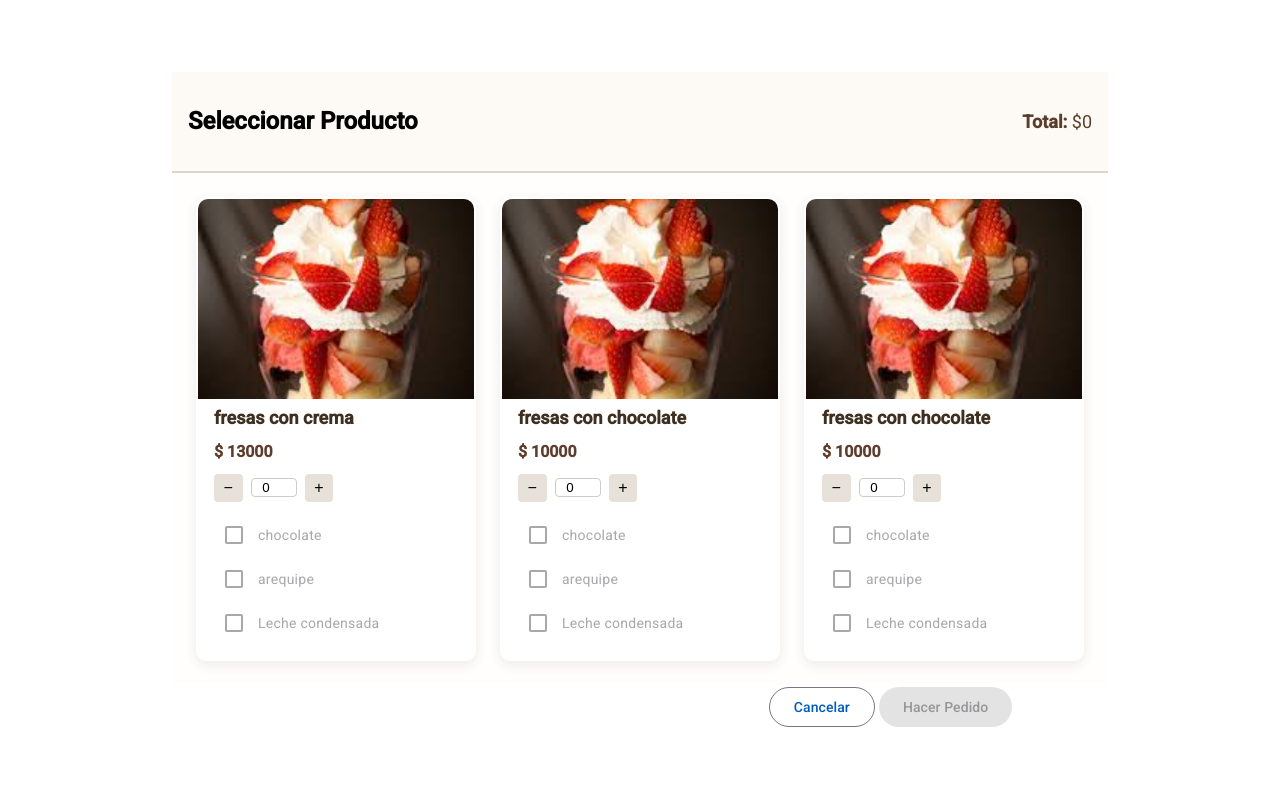
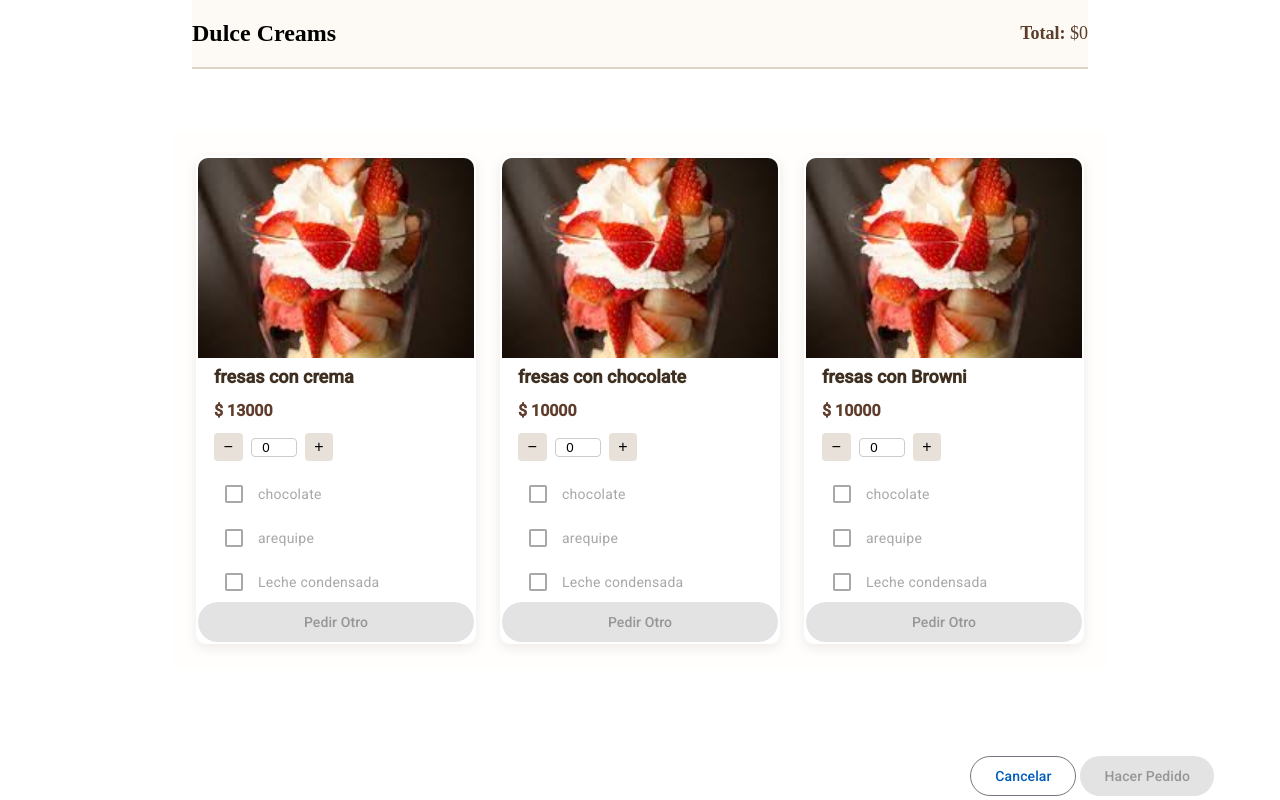
Before and after one commit to dperezc21/dulce-creams-web, an Angular app: page /home in a window 1280 px wide. Both pictures are taken after a click on the button "ORDENAR". Built offline with nearby package versions, Linux system fonts and the light colour scheme.

Commit message:
feat: select product, add other and select topping

```diff
--- a/src/app/components/products-view/products-view.component.css
+++ b/src/app/components/products-view/products-view.component.css
@@ -1,17 +1,33 @@
-
+.view-container {
+  display: flex;
+  flex-direction: column;
+  width: 100%;
+  align-items: center;
+}
 .cancel-button-container {
   display: flex;
   justify-content: flex-end;
   width: 90%;
+  position: absolute;
+  bottom: 0;
+  margin-bottom: 2px;
+}
+
+.flex-column {
+  display: flex;
+  flex-direction: column;
 }
 
 .header-products-view {
   display: flex;
   justify-content: space-between;
   align-items: center;
-  padding: 1rem;
   background-color: #fdfaf5;
   border-bottom: 2px solid #ddd5c7;
+  position: absolute;
+  top: 0;
+  width: 70%;
+  font-family: 'Agency FB', serif;
 }
 
 .total-label {
--- a/src/app/components/products-view/products-view.component.html
+++ b/src/app/components/products-view/products-view.component.html
@@ -1,12 +1,13 @@
+<div class="view-container">
   <div class="header-products-view">
-  <h2>Seleccionar Producto</h2>
+    <h2>Dulce Creams</h2>
     <span class="total-label">
     <strong>Total:</strong> ${{ productsSelected() | totalPrice }}
   </span>
   </div>
 
-<div class="products-container" *ngIf="products()?.length; else thereAreNotProducts">
-  @for (product of products(); track product.id) {
+  <div class="products-container" *ngIf="products()?.length">
+    @for (product of productsList(); track product.id) {
         <mat-card
           class="product-card"
           [ngClass]="{ 'product-selected': product | validProductsSelected: productsSelected() }"
@@ -24,7 +25,6 @@
               <input type="number" [value]="product | countProduct: productsSelected()" min="1" />
               <button (click)="increment(product)">+</button>
             </div>
-
             <!-- Toppings opcionales -->
             <div class="toppings" (click)="$event.stopPropagation()">
               @for (top of product.toppings; track top.name; let i = $index) {
@@ -33,6 +33,10 @@
               }
             </div>
           </mat-card-content>
+          <button mat-raised-button
+                  [disabled]="!(product | validProductsSelected: productsSelected())"
+                  (click)="$event.stopPropagation(); addOther(product)">Pedir Otro</button>
+
         </mat-card>
     }
   </div>
@@ -42,7 +46,4 @@
     <button class="margin-2-px" mat-flat-button [disabled]="!productsSelected().length"
             (click)="sendOrder()">Hacer Pedido</button>
   </div>
-
-<ng-template #thereAreNotProducts>
-  <h4 class="no-products-msg">No hay productos, comuníquese con el administrador</h4>
-</ng-template>
+</div>
--- a/src/app/components/products-view/products-view.component.ts
+++ b/src/app/components/products-view/products-view.component.ts
@@ -1,4 +1,4 @@
-import {Component, input, output, signal} from '@angular/core';
+import {Component, input, OnInit, output, signal} from '@angular/core';
 import {Product, ProductTopping} from '../../interfaces/product';
 import {NgClass, NgIf, NgOptimizedImage} from '@angular/common';
 import {MatCard, MatCardContent} from '@angular/material/card';
@@ -9,6 +9,7 @@ import {FormsModule} from '@angular/forms';
 import {MatCheckbox} from '@angular/material/checkbox';
 import {MatButton} from '@angular/material/button';
 import {CountProductPipe} from '../../pipes/count-product.pipe';
+import {ProductsViewController} from '../../controllers/products-view.controller';
 
 @Component({
   selector: 'app-products-view',
@@ -29,12 +30,15 @@ import {CountProductPipe} from '../../pipes/count-product.pipe';
   standalone: true,
   styleUrl: './products-view.component.css'
 })
-export class ProductsViewComponent {
+export class ProductsViewComponent implements OnInit {
 
   goBack = output<void>();
   products = input<Product[]>();
   productsSelectedToOrder = output<Ordering[]>();
   productsSelected = signal<Product[]>([]);
+  productsList = signal<Product[]>([]);
+
+  constructor(protected productsViewController: ProductsViewController) {}
 
   selected(product: Product) {
     const productIsSelected: Product = this.productsSelected().find(value => value?.id === product?.id) as Product;
@@ -50,15 +54,6 @@ export class ProductsViewComponent {
     this.productsSelected.update(() => [...filterProducts]);
   }
 
-  mapProductSelected(): Ordering[] {
-    return this.productsSelected().reduce((previousValue: Ordering[], currentValue: Product) => {
-      const productCurrentIndex: number = previousValue.findIndex(value => currentValue.id === value.product.id) as number;
-      if(productCurrentIndex === -1) previousValue.push({ product: currentValue, quantity: 1});
-      else previousValue[productCurrentIndex].quantity+=1;
-      return previousValue;
-    }, []) as Ordering[];
-  }
-
   decrement(product: Product) {
     const findIndexProduct: Product = this.productsSelected().find(value => value.id === product.id) as Product;
     if(!findIndexProduct?.id) return;
@@ -69,22 +64,34 @@ export class ProductsViewComponent {
   }
 
   increment(product: Product) {
+    this.addToProductsSelected(product);
+  }
+
+  selectTopping($event: any, productId: number | undefined, toppingSelected: ProductTopping) {
+    const productsSelectedMapped: Product[] = this.productsSelected()
+      .map(product => this.productsViewController.changeStateProductToppingSelected($event.checked, product, productId, toppingSelected));
+    this.productsSelected.set(productsSelectedMapped);
+  }
+
+  addToProductsSelected(product: Product) {
     this.productsSelected.update(value => [...value, product]);
   }
 
-  selectTopping($event: any, productId: number | undefined, topping: ProductTopping) {
-    this.productsSelected.set(this.productsSelected().map((product: Product) => {
-      if(product.id === productId) {
-        product.toppings = product.toppings?.map((value: ProductTopping) => {
-          if(value.name === topping.name) value.selected = $event.checked;
-          return value;
-        }) as ProductTopping[];
-      }
-      return product;
-    }));
+  addOther(product: Product) {
+    let newProduct: Product = {...product};
+    newProduct.id = product?.id as number + this.productsViewController.maijorProductId(this.productsList()) + this.productsSelected().length + 1;
+    const findIndex: number = this.productsList().findIndex(value => value.id == product.id) as number;
+    if(findIndex === -1) return;
+    const products: Product[] = this.productsViewController.setProductInIndex(this.productsList(), newProduct, findIndex);
+    this.productsList.set(products);
+    this.productsSelected.set(products);
   }
 
   sendOrder() {
-    this.productsSelectedToOrder.emit(this.mapProductSelected());
+    this.productsSelectedToOrder.emit(this.productsViewController.mapProductSelected(this.productsSelected()));
+  }
+
+  ngOnInit(): void {
+    this.productsList.set(this.products() as Product[]);
   }
 }
--- /dev/null
+++ b/src/app/controllers/products-view.controller.ts
@@ -0,0 +1,41 @@
+import {Injectable} from '@angular/core';
+import {Ordering} from '../interfaces/ordering';
+import {Product, ProductTopping} from '../interfaces/product';
+
+
+@Injectable({ providedIn: "root" })
+export class ProductsViewController {
+
+  mapProductSelected(productsSelected: Product[]): Ordering[] {
+    return productsSelected.reduce((previousValue: Ordering[], currentValue: Product) => {
+      const productCurrentIndex: number = previousValue.findIndex(value => currentValue.id === value.product.id) as number;
+      if(productCurrentIndex === -1) previousValue.push({ product: currentValue, quantity: 1});
+      else previousValue[productCurrentIndex].quantity+=1;
+      return previousValue;
+    }, []) as Ordering[];
+  }
+
+  changeStateProductToppingSelected(toppingChecked: boolean , product: Product, productId: number | undefined, topping: ProductTopping): Product {
+    if(product.id === productId) {
+      product.toppings = product.toppings?.map((value: ProductTopping) => {
+        if(value.name === topping.name) value.selected = toppingChecked;
+        return value;
+      }) as ProductTopping[];
+    }
+    return product;
+  }
+
+  setProductInIndex(products: Product[], product: Product, index: number): Product[] {
+    const sliceProductStart: Product[] = products.slice(0, index + 1);
+    const sliceProductEnd: Product[] = products.slice(index + 1);
+    sliceProductStart.push(product);
+    return sliceProductStart.concat(sliceProductEnd);
+  }
+
+  maijorProductId(products: Product[]): number {
+    return products.reduce((previousValue: number, currentValue: Product) => {
+      const currentId: number = currentValue?.id as number;
+      return previousValue >= currentId ? previousValue : currentId as number;
+    }, 0) as number;
+  }
+}
--- a/src/app/controllers/products.mock.ts
+++ b/src/app/controllers/products.mock.ts
@@ -25,7 +25,7 @@ export class ProductsMock {
     },
     {
       id: 3,
-      product_name: "fresas con chocolate",
+      product_name: "fresas con Browni",
       product_description: "",
       product_price: 10000,
       product_image: "/img.webp"
```
Also changed, not shown: 1 other file (tests, documents, lock files or other folders). Lines whose indentation alone changed are shown as unchanged.
